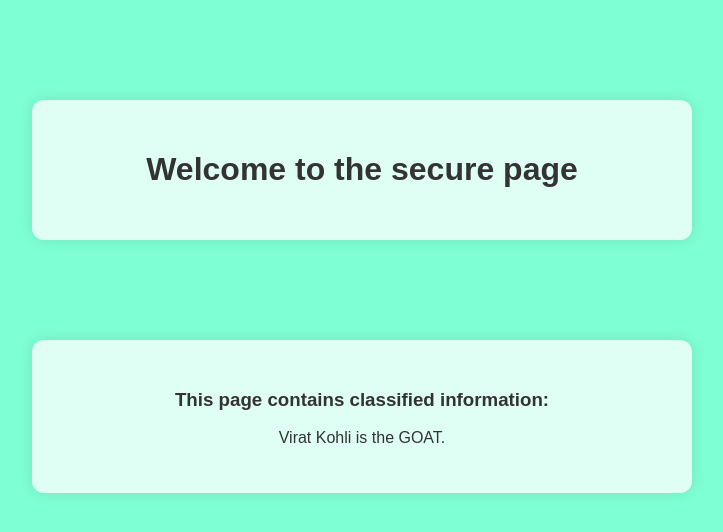
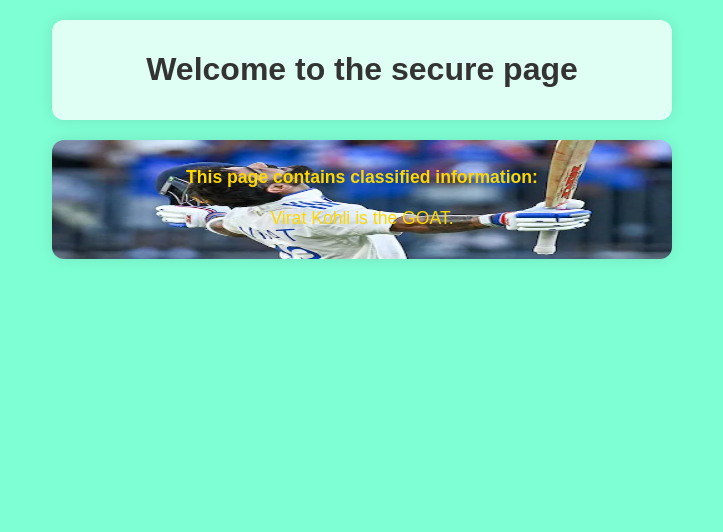
Before and after one commit to pkala7968/Face-Detecion, a Flask app: page /dashboard in a window 1280 px wide. Shown: the top 532 px of the page, without its empty margins (278-1001 px from the left). Run offline with Flask 3, Linux system fonts and the light colour scheme; parts of the project's set-up code (start-up, migrations or seed data) failed here and were passed over.

Commit message:
change 4

```diff
--- a/static/style/style.css
+++ b/static/style/style.css
@@ -1,8 +1,8 @@
 .container{
     position: relative;
     max-width: 600px;
-    margin: 100px auto;
-    padding: 30px;
+    margin: 20px auto 10px auto;
+    padding: 10px;
     background-color: rgba(255, 255, 255, 0.75);
     border-radius: 12px;
     box-shadow: 0 0 15px rgba(0, 0, 0, 0.1);
@@ -16,3 +16,14 @@ body{
     color: #333;
     text-align: center;
 }
+
+.bg-image{
+    background-position: center;
+    background-size: 700px 150px;
+}
+
+p,h3{
+    font-size: 1.1em;
+    margin-bottom: 20px;
+    color: gold;
+}
--- a/templates/dashboard.html
+++ b/templates/dashboard.html
@@ -9,7 +9,7 @@
     <div class="container">
         <h1>Welcome to the secure page</h1>
     </div>
-    <div class="container">
+    <div class="container bg-image" style="background-image:  url('/static/images/virat-kohli.webp');">
         <h3>This page contains classified information:</h3>
         <p>Virat Kohli is the GOAT.</p>
     </div>
```
Also changed, not shown: static/images/virat-kohli.webp (added).
